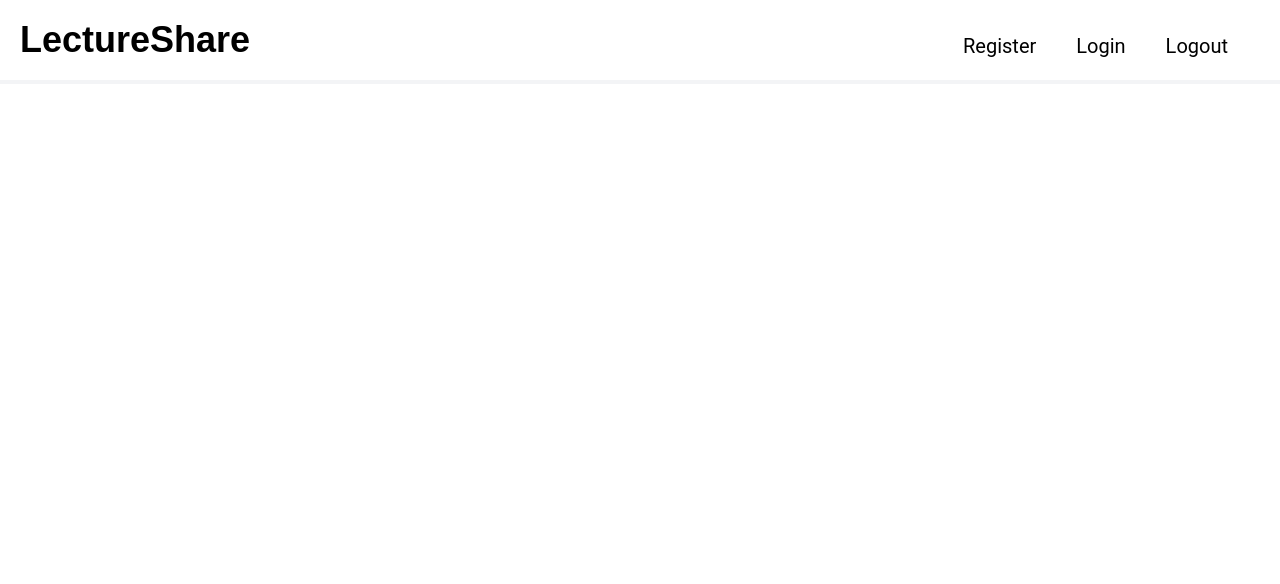
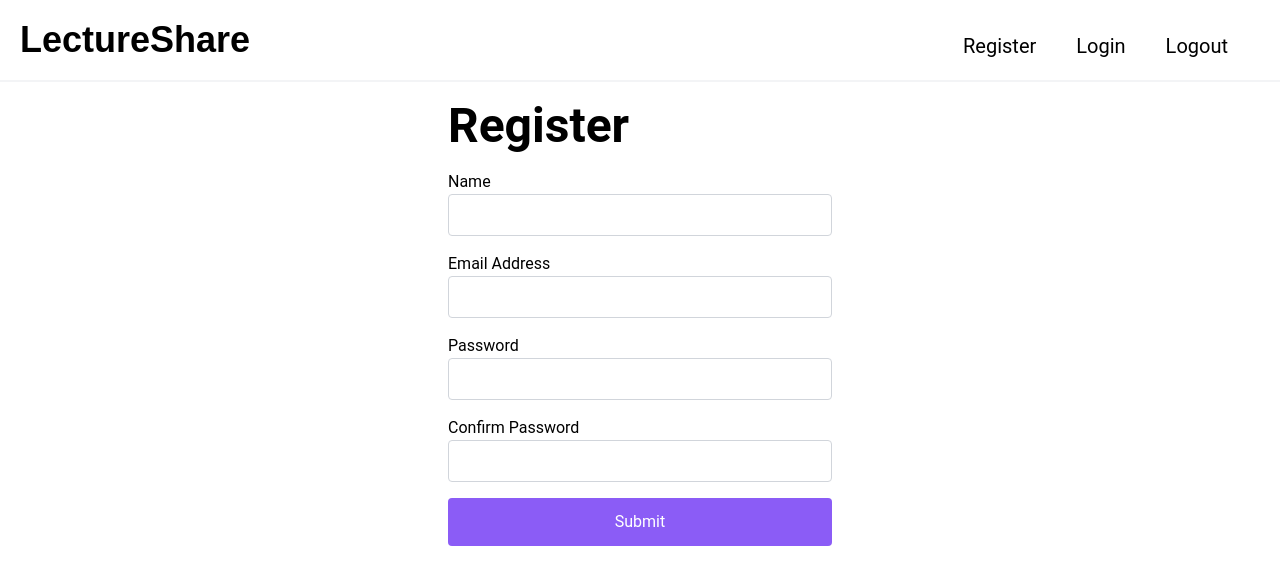
Before and after one commit to anyuan-chen/lecture-share, a Next.js app in the folder client/: page /account/register in a window 1280 px wide. Shown: the top 584 px of the page. Built offline with nearby package versions, Linux system fonts and the light colour scheme; a web font is replaced by a local one.

Commit message:
basic form styling

```diff
--- a/client/layouts/unauthenticated.js
+++ b/client/layouts/unauthenticated.js
@@ -1,10 +1,10 @@
 import Link from "next/link";
 import Head from "next/head";
-export default function Unauthenticated({ children }) {
+export default function Unauthenticated({ children, ...props }, ) {
   return (
     <div>
       <Head>
-        <title>Home</title>
+        <title>{props.title}</title>
         <link rel="icon" href="/favicon.ico"></link>
       </Head>
       <header>
@@ -39,10 +39,8 @@ export default function Unauthenticated({ children }) {
           </ul>
         </nav>
       </header>
-      <main>{children}</main>
-      <footer className="border-t-2 border-gray-100 pt-10">
-
-      </footer>
+      <main className="pb-10">{children}</main>
+      <footer className="border-t-2 border-gray-100 pt-10"></footer>
     </div>
   );
 }
--- a/client/pages/account/login.js
+++ b/client/pages/account/login.js
@@ -8,18 +8,15 @@ export default function Login() {
   };
   const [email, setEmail] = useState("");
   const [password, setPassword] = useState("");
-  const [confirm, setConfirm] = useState("");
   const emailChanged = (event) => {
     setEmail(event.target.value);
   };
   const passwordChanged = (event) => {
     setPassword(event.target.value);
   };
-  const confirmChanged = (event) => {
-    setConfirm(event.target.value);
-  };
+
   return (
-    <Unauthenticated>
+    <Unauthenticated title="Log In">
       <div className="flex flex-col items-center">
         <div>
           <h1 className="font-sans font-semibold text-5xl py-5">Login</h1>
@@ -42,16 +39,12 @@ export default function Login() {
                 className="border-gray-300 rounded w-96"
               />
             </label>
-            <label className="flex flex-col">
-              Confirm Password
-              <input
-                type="password"
-                value={confirm}
-                onChange={confirmChanged}
-                className="border-gray-300 rounded w-96"
-              />
-            </label>
-            <button type="submit" className="py-3 bg-purple-500 rounded text-white">Submit</button>
+            <button
+              type="submit"
+              className="py-3 bg-purple-500 rounded text-white"
+            >
+              Submit
+            </button>
           </form>
         </div>
       </div>
--- a/client/pages/account/register.js
+++ b/client/pages/account/register.js
@@ -1,6 +1,79 @@
-import React from "react";
+import React, { useState } from "react";
 import Unauthenticated from "../../layouts/unauthenticated";
 
 export default function Register() {
-  return <Unauthenticated></Unauthenticated>;
+  const login = (event) => {
+    event.preventDefault();
+    console.log("hi! this function is running");
+  };
+  const [name, setName] = useState("");
+  const [email, setEmail] = useState("");
+  const [password, setPassword] = useState("");
+  const [confirm, setConfirm] = useState("");
+  const emailChanged = (event) => {
+    setEmail(event.target.value);
+  };
+  const passwordChanged = (event) => {
+    setPassword(event.target.value);
+  };
+  const confirmChanged = (event) => {
+    setConfirm(event.target.value);
+  };
+  const nameChanged = (event) => {
+    setName(event.target.value);
+  };
+  return (
+    <Unauthenticated title="Register">
+      <div className="flex flex-col items-center">
+        <div>
+          <h1 className="font-sans font-semibold text-5xl py-5">Register</h1>
+          <form onSubmit={login} className="flex flex-col space-y-4">
+            <label className="flex flex-col">
+              Name
+              <input
+                type="text"
+                value={name}
+                onChange={nameChanged}
+                className="border-gray-300 rounded w-96"
+              />
+            </label>
+            <div className="flex flex-col">
+              <label>Email Address</label>
+              <input
+                type="text"
+                value={email}
+                onChange={emailChanged}
+                className="border-gray-300 rounded w-96"
+              />
+            </div>
+            <label className="flex flex-col">
+              Password
+              <input
+                type="password"
+                value={password}
+                onChange={passwordChanged}
+                className="border-gray-300 rounded w-96"
+              />
+            </label>
+            <label className="flex flex-col">
+              Confirm Password
+              <input
+                type="password"
+                value={confirm}
+                onChange={confirmChanged}
+                className="border-gray-300 rounded w-96"
+              />
+            </label>
+
+            <button
+              type="submit"
+              className="py-3 bg-purple-500 rounded text-white"
+            >
+              Submit
+            </button>
+          </form>
+        </div>
+      </div>
+    </Unauthenticated>
+  );
 }
```
